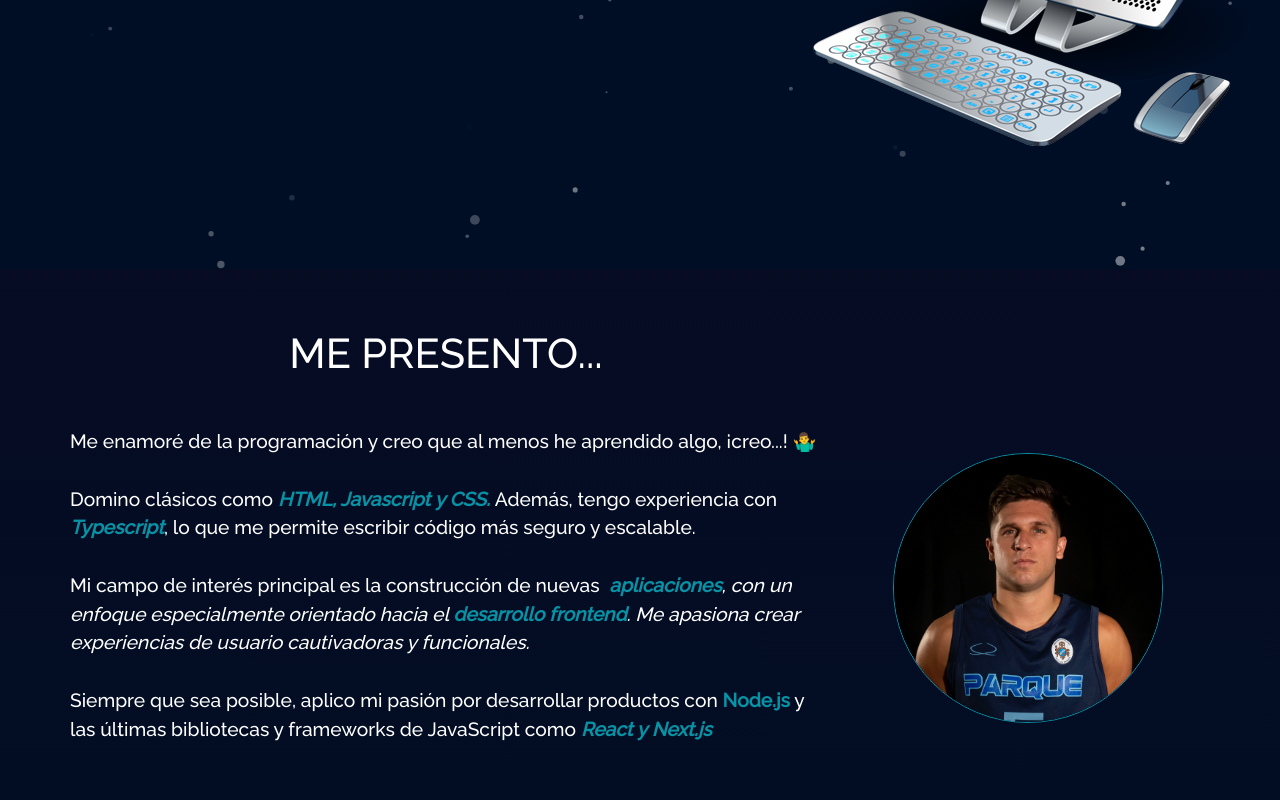
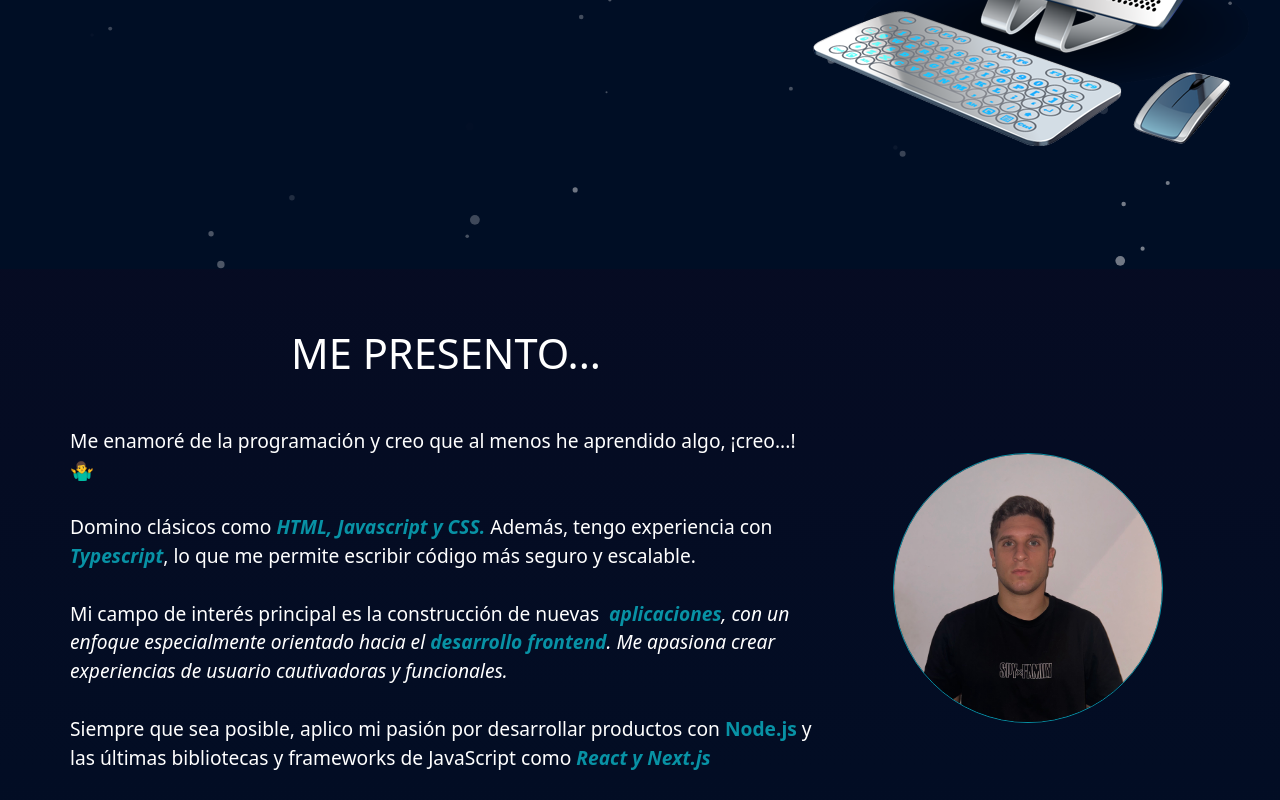
Before and after one commit to PrandiF/portfolio-FP, a React (Create React App) app: page / in a window 1280 px wide. Shown: the part 531-1331 px from the top of the page. Built offline with nearby package versions, Linux system fonts and the light colour scheme.

Commit message:
feat: avatar update

```diff
--- a/src/components/Home/Home2.js
+++ b/src/components/Home/Home2.js
@@ -1,6 +1,6 @@
 import React from "react";
 import { Container, Row, Col } from "react-bootstrap";
-import myImg from "../../Assets/franAvatar.JPG";
+import MyImg from "../../Assets/franAvatar2.jpg"
 import Tilt from "react-parallax-tilt";
 import { AiFillGithub, AiFillInstagram } from "react-icons/ai";
 import { FaLinkedinIn } from "react-icons/fa";
@@ -49,7 +49,7 @@ function Home2() {
           </Col>
           <Col md={4} className="myAvtar">
             <Tilt>
-              <img src={myImg} className="img-avatar" alt="avatar" />
+              <img src={MyImg} className="img-avatar" alt="avatar" />
             </Tilt>
           </Col>
         </Row>
--- a/src/index.css
+++ b/src/index.css
@@ -1,7 +1,6 @@
 @import url("https://fonts.googleapis.com/css2?family=Raleway:wght@500&display=swap");
 body {
   margin: 0;
-  font-family: "Raleway", serif !important;
   -webkit-font-smoothing: antialiased;
   -moz-osx-font-smoothing: grayscale;
   background-image: linear-gradient(to top, #000e25, rgb(12, 9, 32));
```
Also changed, not shown: src/Assets/franAvatar2.jpg (added).
